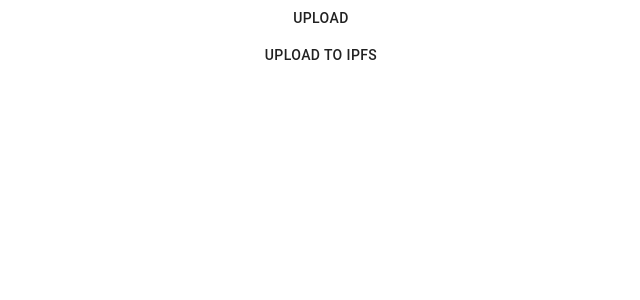
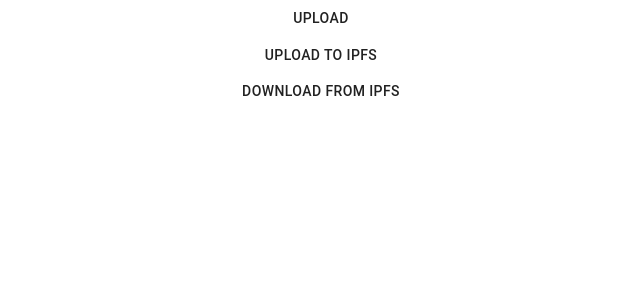
Before and after one commit to PoCInnovation/ResearchShare, a React (Create React App) app in the folder research_share/: page / in a window 1280 px wide. Shown: the top 300 px of the page, without its empty margins (319-959 px from the left). Built offline with nearby package versions, Linux system fonts and the light colour scheme; what ipfs-http-client would draw is missing.

Commit message:
feat: upload button + prototype download button

```diff
--- a/research_share/src/App.js
+++ b/research_share/src/App.js
@@ -5,8 +5,8 @@
 
 const ipfs = ipfsClient(
   {
-    host : 'ipfs.infura.io/ipfs/',
-    port : '5001',
+    host : 'ipfs.infura.io',
+    port : 5001,
     protocol : 'https'
   }
 );
@@ -14,6 +14,7 @@
 function UploadFileButton({extractor}) {
   const [data, setData] = React.useState(null);
   React.useEffect(() => extractor(data), [data, extractor]);
+
   const handleClick = (event) => {
     event.preventDefault();
     let reader = new window.FileReader();
@@ -37,13 +38,16 @@
   )
 }
 
-function UploadToIpfsButton(props) {
+function UploadToIpfsButton({extractor}, {data}) {
+  const [hash, setHash] = React.useState(null);
+  React.useEffect(() => extractor(hash), [hash, extractor]);
+
   const UploadToIpfs = async (data) => {
       const results = await ipfs.add(data);
-      //console.log('you need to upload the node here', {data});
+      setHash(results.path);
   }
   const handleClick = (event) => {
-    UploadToIpfs(props.data);
+    UploadToIpfs(data);
   }
 
   return (
@@ -55,15 +59,37 @@
   )
 }
 
+function DownloadButton({hash}) {
+  const DownloadFromIpfs = async (hash) => {
+    // do something to get the object with the hash
+    //const result = ipfs.get({path : {hash}});
+    //console.log(result);
+  }
+  const handleClick = (event) => {
+    DownloadFromIpfs(hash);
+  }
+
+  return (
+    <div className="UploadToIpfsButton">
+      <Button component="label" onClick={handleClick}>
+        {'Download From Ipfs'}
+      </Button>
+    </div>
+  )
+}
+
 function App() {
   const [stringFile, setStringFile] = React.useState("");
+  const [nodeHash, setNodeHash] = React.useState("");
 
   return (
     <div className="App">
       <UploadFileButton extractor={setStringFile}>
       </UploadFileButton>
-      <UploadToIpfsButton data={stringFile}>
+      <UploadToIpfsButton data={stringFile} extractor={setNodeHash}>
       </UploadToIpfsButton>
+      <DownloadButton hash={nodeHash}>
+      </DownloadButton>
     </div>
   );
 }
```
